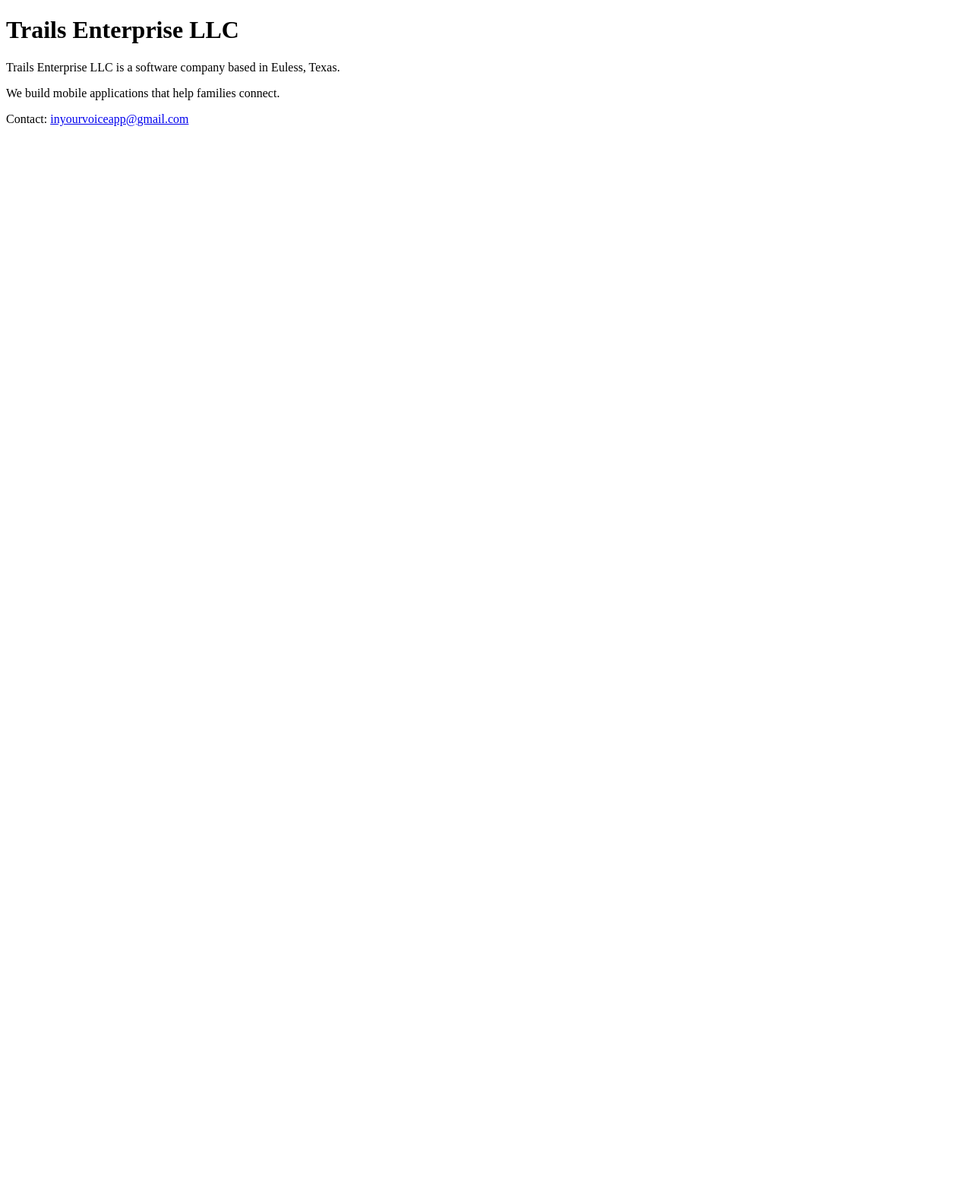
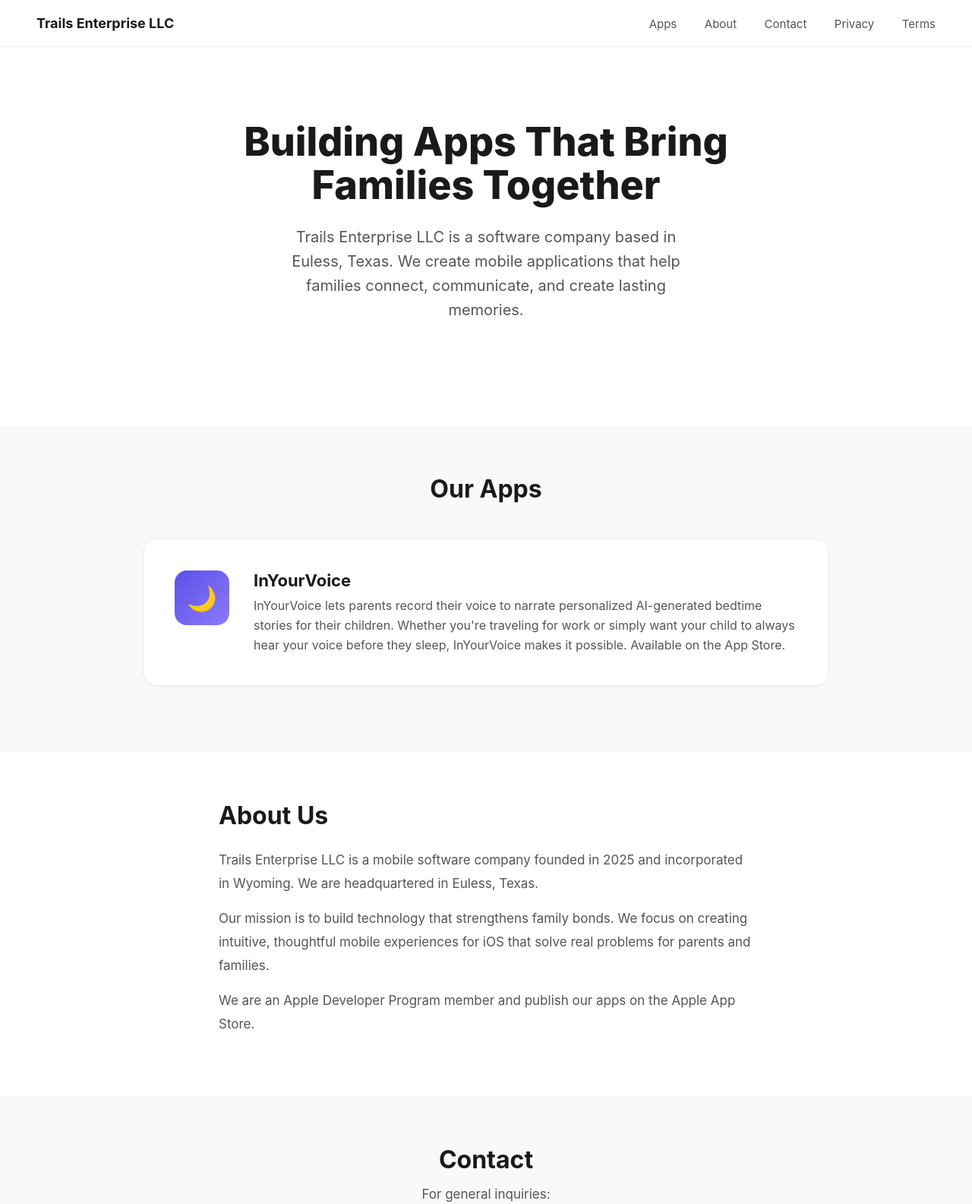
Before and after one commit to noelasfaha-boop/inyourvoice-legal, a plain HTML site: page index.html in a window 1280 px wide. Shown: the top 1585 px of the page at 76% size. Before the commit the page ends 800 px from the top, so only its background shows below. Drawn offline with Linux system fonts and the light colour scheme.

Commit message:
Update website with full company content

```diff
--- a/index.html
+++ b/index.html
@@ -1,12 +1,92 @@
 <!DOCTYPE html>
-<html>
+<html lang="en">
 <head>
+    <meta charset="UTF-8">
+    <meta name="viewport" content="width=device-width, initial-scale=1.0">
     <title>Trails Enterprise LLC</title>
+    <style>
+        * { margin: 0; padding: 0; box-sizing: border-box; }
+        body { font-family: -apple-system, BlinkMacSystemFont, 'Segoe UI', sans-serif; color: #1a1a1a; background: #fff; }
+        nav { padding: 20px 48px; display: flex; justify-content: space-between; align-items: center; border-bottom: 1px solid #eee; }
+        nav .logo { font-size: 18px; font-weight: 700; color: #1a1a1a; }
+        nav a { color: #555; text-decoration: none; margin-left: 32px; font-size: 15px; }
+        nav a:hover { color: #000; }
+        .hero { padding: 96px 48px; max-width: 800px; margin: 0 auto; text-align: center; }
+        .hero h1 { font-size: 52px; font-weight: 800; line-height: 1.1; margin-bottom: 24px; }
+        .hero p { font-size: 20px; color: #555; line-height: 1.6; max-width: 560px; margin: 0 auto 40px; }
+        .apps { padding: 64px 48px; background: #f9f9f9; }
+        .apps-inner { max-width: 900px; margin: 0 auto; }
+        .apps h2 { font-size: 32px; font-weight: 700; margin-bottom: 48px; text-align: center; }
+        .app-card { background: #fff; border-radius: 16px; padding: 40px; display: flex; gap: 32px; align-items: flex-start; margin-bottom: 24px; box-shadow: 0 1px 4px rgba(0,0,0,0.08); }
+        .app-icon { width: 72px; height: 72px; border-radius: 16px; background: linear-gradient(135deg, #5B4FE9, #8B7CF8); flex-shrink: 0; display: flex; align-items: center; justify-content: center; font-size: 32px; }
+        .app-info h3 { font-size: 22px; font-weight: 700; margin-bottom: 8px; }
+        .app-info p { color: #555; line-height: 1.6; font-size: 16px; }
+        .about { padding: 64px 48px; max-width: 800px; margin: 0 auto; }
+        .about h2 { font-size: 32px; font-weight: 700; margin-bottom: 24px; }
+        .about p { color: #555; line-height: 1.8; font-size: 17px; margin-bottom: 16px; }
+        .contact { padding: 64px 48px; background: #f9f9f9; text-align: center; }
+        .contact h2 { font-size: 32px; font-weight: 700; margin-bottom: 16px; }
+        .contact p { color: #555; font-size: 17px; margin-bottom: 8px; }
+        .contact a { color: #5B4FE9; text-decoration: none; }
+        footer { padding: 32px 48px; border-top: 1px solid #eee; display: flex; justify-content: space-between; align-items: center; font-size: 14px; color: #999; }
+        footer a { color: #999; text-decoration: none; margin-left: 24px; }
+        footer a:hover { color: #555; }
+    </style>
 </head>
 <body>
-    <h1>Trails Enterprise LLC</h1>
-    <p>Trails Enterprise LLC is a software company based in Euless, Texas.</p>
-    <p>We build mobile applications that help families connect.</p>
-    <p>Contact: <a href="mailto:inyourvoiceapp@gmail.com">inyourvoiceapp@gmail.com</a></p>
+
+<nav>
+    <span class="logo">Trails Enterprise LLC</span>
+    <div>
+        <a href="#apps">Apps</a>
+        <a href="#about">About</a>
+        <a href="#contact">Contact</a>
+        <a href="/privacy">Privacy</a>
+        <a href="/terms">Terms</a>
+    </div>
+</nav>
+
+<section class="hero">
+    <h1>Building Apps That Bring Families Together</h1>
+    <p>Trails Enterprise LLC is a software company based in Euless, Texas. We create mobile applications that help families connect, communicate, and create lasting memories.</p>
+</section>
+
+<section class="apps" id="apps">
+    <div class="apps-inner">
+        <h2>Our Apps</h2>
+        <div class="app-card">
+            <div class="app-icon">🌙</div>
+            <div class="app-info">
+                <h3>InYourVoice</h3>
+                <p>InYourVoice lets parents record their voice to narrate personalized AI-generated bedtime stories for their children. Whether you're traveling for work or simply want your child to always hear your voice before they sleep, InYourVoice makes it possible. Available on the App Store.</p>
+            </div>
+        </div>
+    </div>
+</section>
+
+<section class="about" id="about">
+    <h2>About Us</h2>
+    <p>Trails Enterprise LLC is a mobile software company founded in 2025 and incorporated in Wyoming. We are headquartered in Euless, Texas.</p>
+    <p>Our mission is to build technology that strengthens family bonds. We focus on creating intuitive, thoughtful mobile experiences for iOS that solve real problems for parents and families.</p>
+    <p>We are an Apple Developer Program member and publish our apps on the Apple App Store.</p>
+</section>
+
+<section class="contact" id="contact">
+    <h2>Contact</h2>
+    <p>For general inquiries:</p>
+    <p><a href="mailto:noel@trailsenterprise.com">noel@trailsenterprise.com</a></p>
+    <p style="margin-top: 8px;">For app support:</p>
+    <p><a href="mailto:inyourvoiceapp@gmail.com">inyourvoiceapp@gmail.com</a></p>
+    <p style="margin-top: 16px; font-size: 15px; color: #999;">521 Pineview Dr, Euless, Texas 76039</p>
+</section>
+
+<footer>
+    <span>© 2025 Trails Enterprise LLC. All rights reserved.</span>
+    <div>
+        <a href="/privacy">Privacy Policy</a>
+        <a href="/terms">Terms of Use</a>
+    </div>
+</footer>
+
 </body>
 </html>
```
